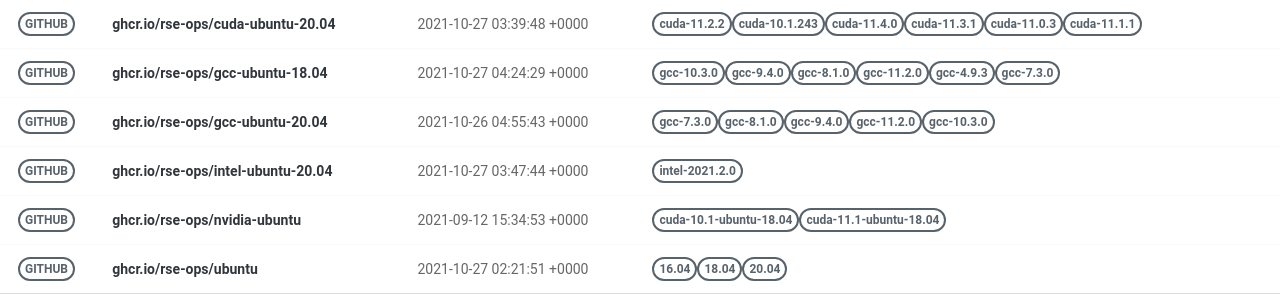
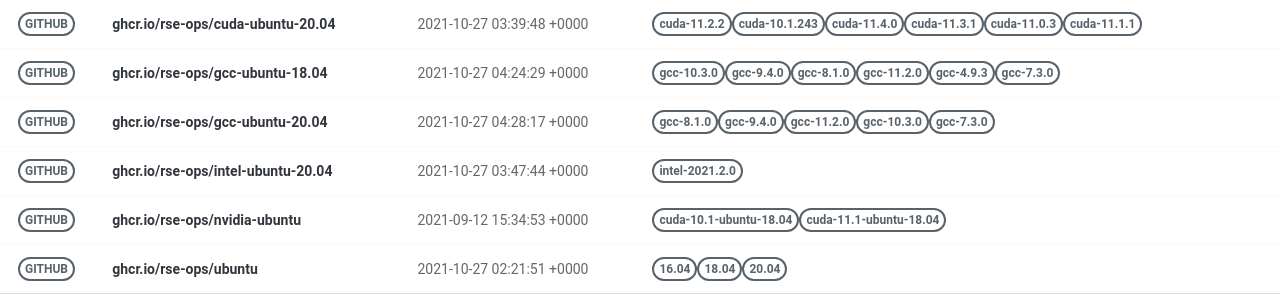
Before and after one commit to rse-ops/docker-images, a Jekyll site: the page built from pages/index.md, in a window 1280 px wide. Shown: the part 228-528 px from the top of the page. Built offline with Jekyll 4.4.1, drawn with Linux system fonts in a browser that asks for light colours; nearby versions of some CDN libraries.

Commit message:
Automated push to update library 2021-10-27

```diff
--- a/_library/ghcr.io-rse-ops-gcc-ubuntu-20.04.md
+++ b/_library/ghcr.io-rse-ops-gcc-ubuntu-20.04.md
@@ -1,14 +1,11 @@
 ---
 layout: container
 name: ghcr.io/rse-ops/gcc-ubuntu-20.04
-updated_at: 2021-10-26 04:55:43.487782
+updated_at: 2021-10-27 04:28:17.490307
 
 
 container_url: https://github.com/orgs/rse-ops/packages/container/package/gcc-ubuntu-20.04
 versions:
- - tag: gcc-7.3.0
-   dockerfile: https://github.com/rse-ops/docker-images/blob/main/ubuntu/gcc/Dockerfile
-   manifest: https://crane.ggcr.dev/manifest/ghcr.io/rse-ops/gcc-ubuntu-20.04:gcc-7.3.0
  - tag: gcc-8.1.0
    dockerfile: https://github.com/rse-ops/docker-images/blob/main/ubuntu/gcc/Dockerfile
    manifest: https://crane.ggcr.dev/manifest/ghcr.io/rse-ops/gcc-ubuntu-20.04:gcc-8.1.0
```
Also changed, not shown: other parts of _library/ghcr.io-rse-ops-gcc-ubuntu-20.04.md (+3 -0 lines).
